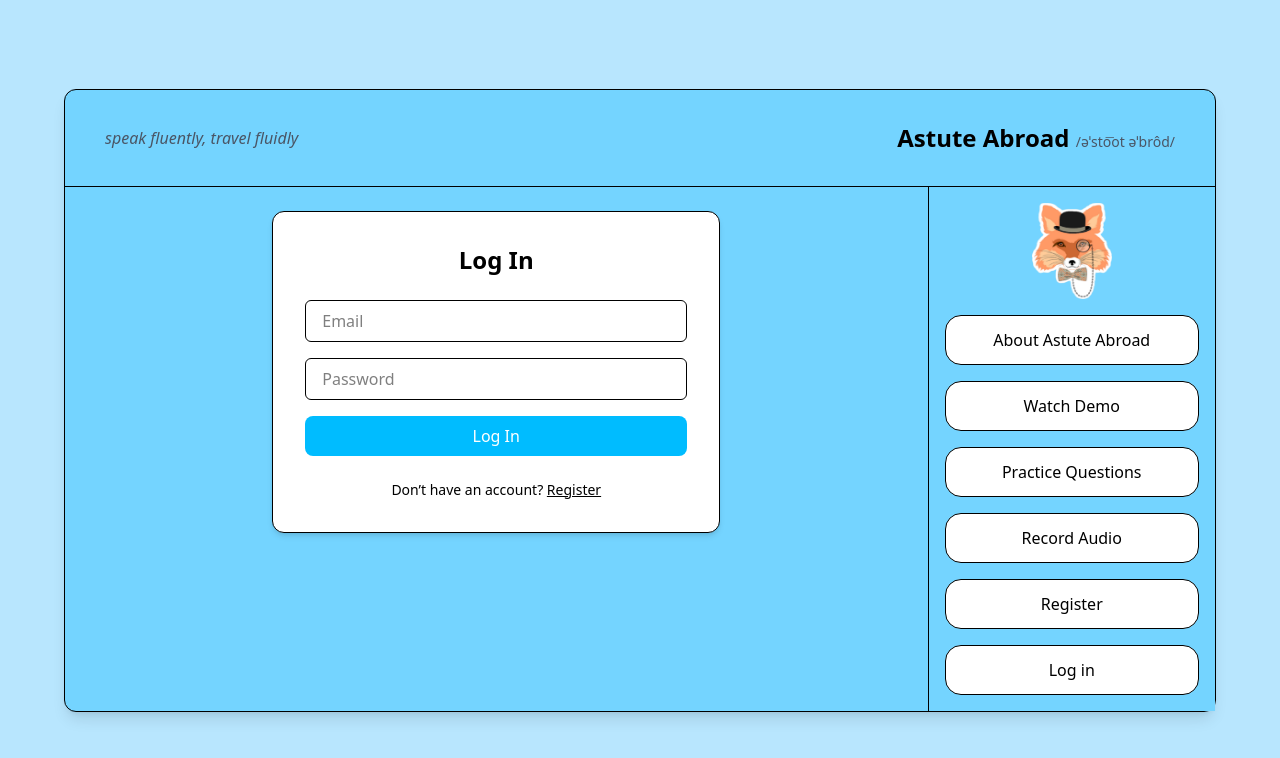
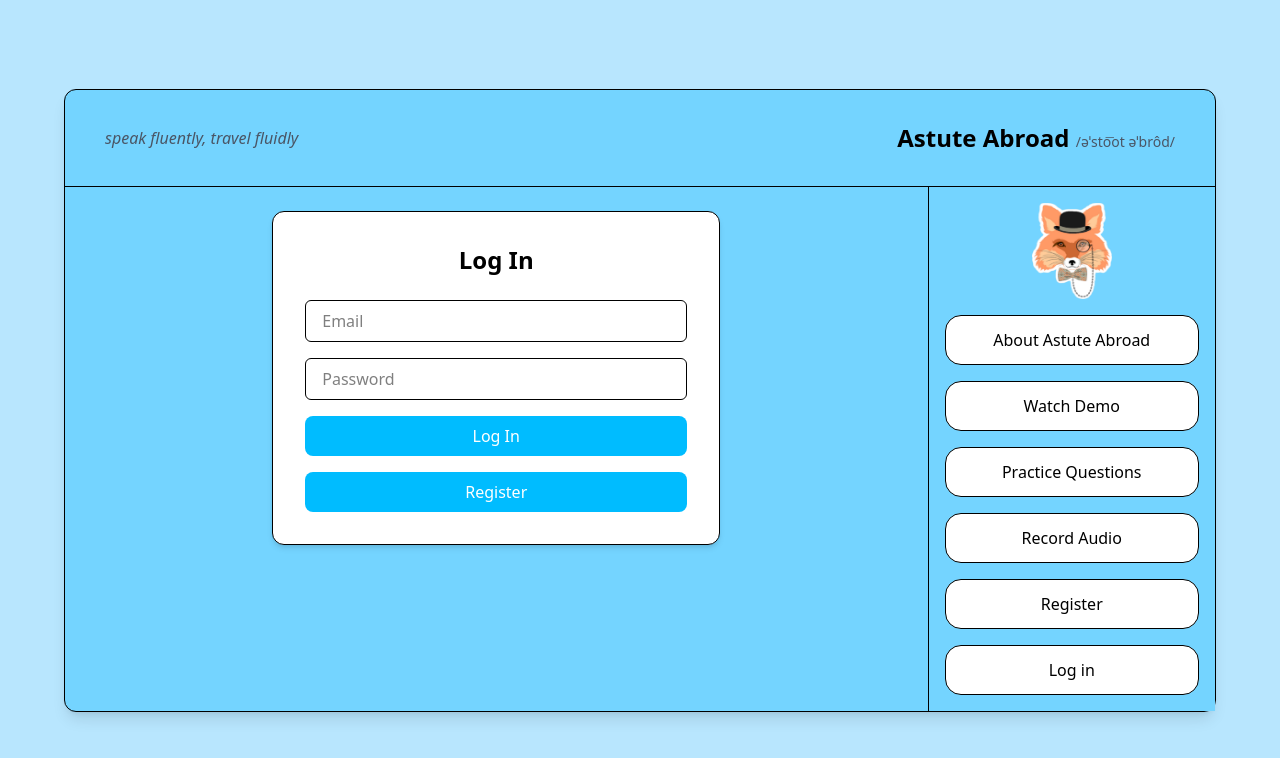
Before and after one commit to ChasVanDav/Astute-Abroad, a React (Vite) app in the folder client/: page /login in a window 1280 px wide. Shown: the top 758 px of the page. Built offline with nearby package versions, Linux system fonts and the light colour scheme.

Commit message:
combine login register pages, and add firebase auth

```diff
--- a/client/src/App.jsx
+++ b/client/src/App.jsx
@@ -5,7 +5,6 @@ import astuteAbroadLogo from "/favicon.png"
 
 // import components
 import About from "./pages/About"
-import Register from "./pages/Register"
 import Login from "./pages/Login"
 import WatchDemo from "./pages/WatchDemo"
 import Questions from "./pages/Questions.jsx"
@@ -59,7 +58,6 @@ function App() {
             <Routes>
               <Route path="/" element={<Home />} />
               <Route path="/about" element={<About />} />
-              <Route path="/register" element={<Register />} />
               <Route path="/login" element={<Login />} />
               <Route path="/watch-demo" element={<WatchDemo />} />
               <Route path="/questions" element={<Questions />} />
--- a/client/src/pages/Login.jsx
+++ b/client/src/pages/Login.jsx
@@ -1,4 +1,48 @@
+import React, { useState } from "react"
+import { auth } from "../firebase"
+import {
+  createUserWithEmailAndPassword,
+  signInWithEmailAndPassword,
+} from "firebase/auth"
+
 export default function Login() {
+  const [email, setEmail] = useState("")
+  const [password, setPassword] = useState("")
+
+  const handleSignUp = async () => {
+    try {
+      const userCredential =
+        await createUserWithEmailAndPassword.user.getIdToken()
+      const idToken = await userCredential.user.getIdToken()
+      await sendUserToBackend(idToken)
+    } catch (error) {
+      console.error(error.message)
+    }
+  }
+
+  const handleSignIn = async () => {
+    try {
+      const userCredential = await signInWithEmailAndPassword(
+        auth,
+        email,
+        password
+      )
+      const idToken = await userCredential.user.getIdToken()
+    } catch (error) {
+      console.error(error.message)
+    }
+  }
+
+  const sendUserToBackend = async (token) => {
+    await fetch("http://localhost:5000/api/auth", {
+      method: "POST",
+      headers: {
+        "Content-Type": "application/json",
+        Authorization: `Bearer ${token}`,
+      },
+    })
+  }
+
   return (
     <div className="flex items-center justify-center">
       <div className="max-w-md w-full bg-white p-8 rounded-xl shadow-md border border-black">
@@ -8,27 +52,31 @@ export default function Login() {
         <form className="space-y-4">
           <input
             type="email"
+            value={email}
+            onChange={(e) => setEmail(e.target.value)}
             placeholder="Email"
             className="w-full px-4 py-2 border border-black rounded-md text-black bg-white"
           />
           <input
             type="password"
+            value={password}
+            onChange={(e) => setPassword(e.target.value)}
             placeholder="Password"
             className="w-full px-4 py-2 border border-black rounded-md text-black bg-white"
           />
           <button
-            type="submit"
+            onClick={handleSignIn}
             className="w-full py-2 px-4 bg-sky-400 text-white rounded-lg hover:bg-orange-300 transition"
           >
             Log In
           </button>
+          <button
+            onClick={handleSignUp}
+            className="w-full py-2 px-4 bg-sky-400 text-white rounded-lg hover:bg-orange-300 transition"
+          >
+            Register
+          </button>
         </form>
-        <p className="mt-6 text-center text-sm text-black">
-          Don’t have an account?{" "}
-          <a href="/register" className="underline hover:text-gray-700">
-            Register
-          </a>
-        </p>
       </div>
     </div>
   )
```
